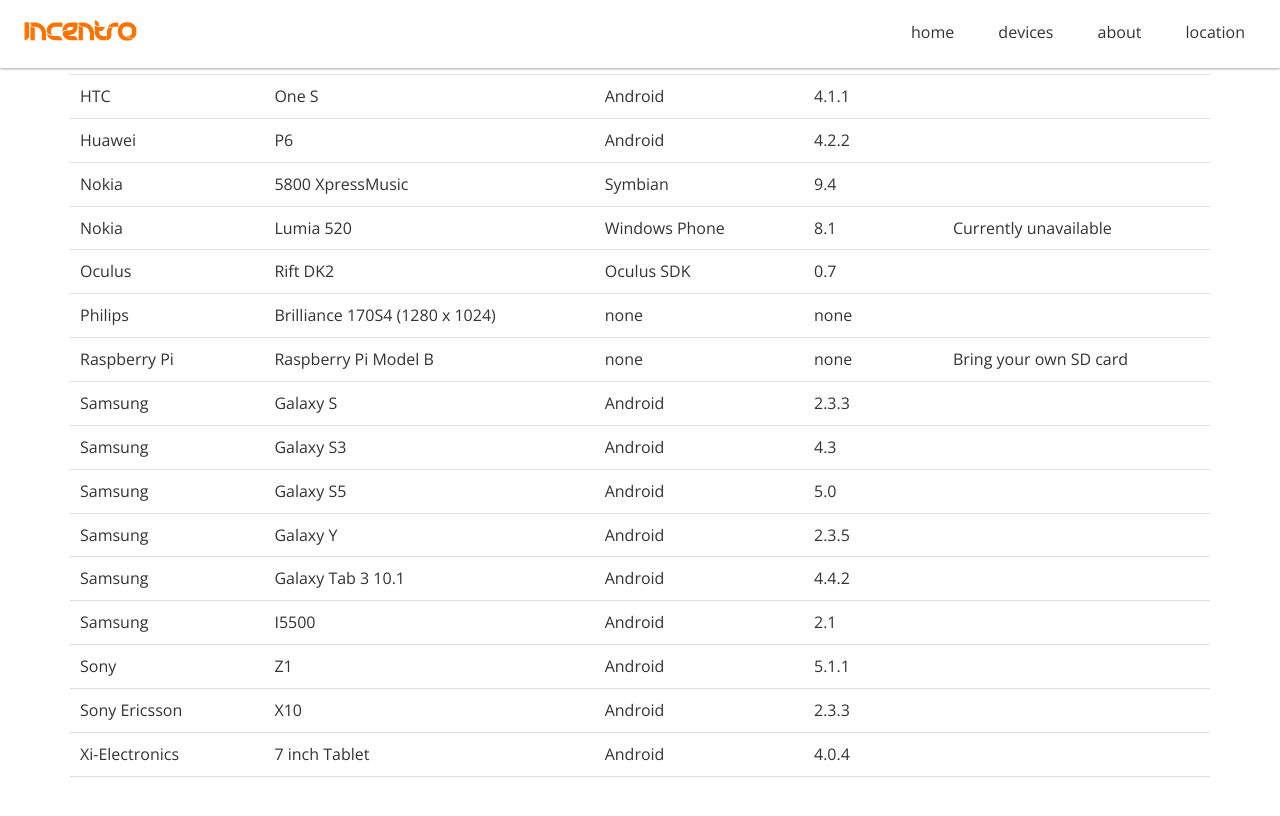
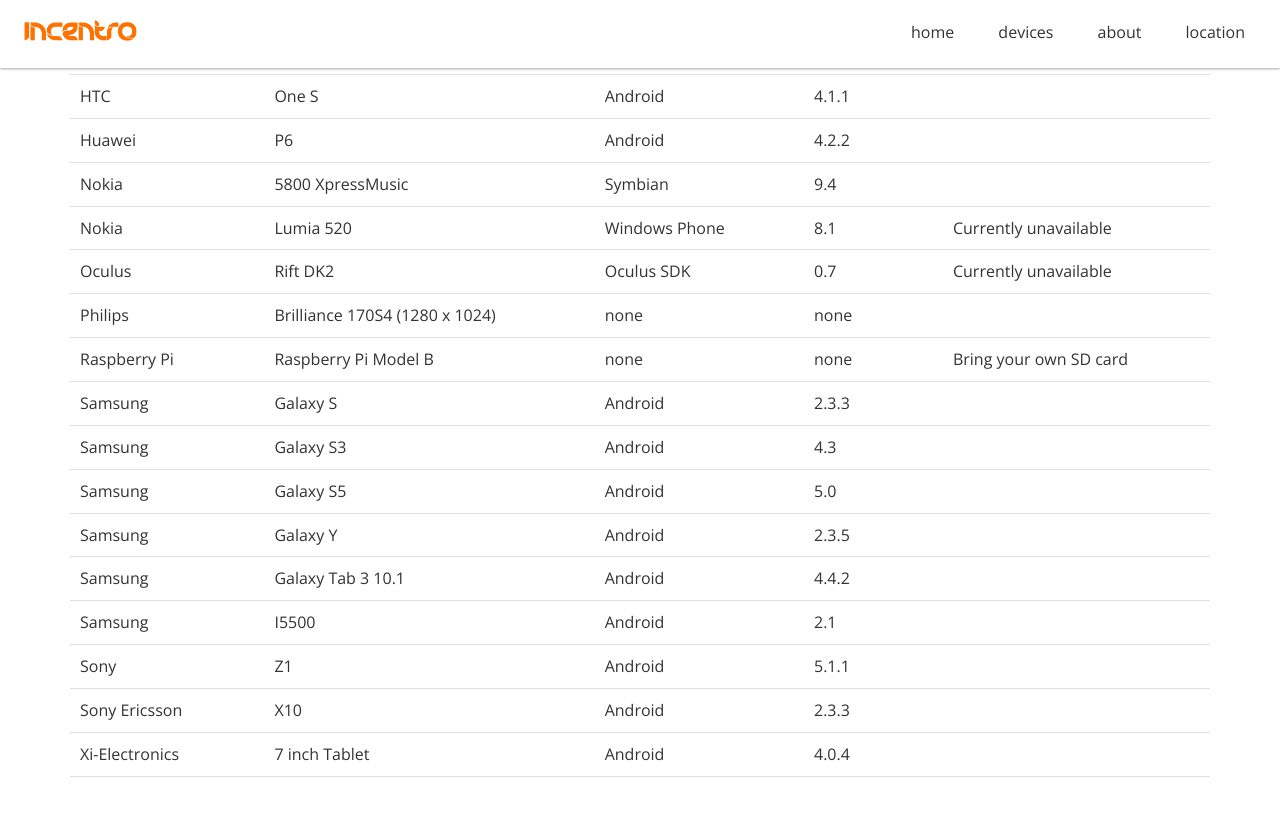
Before and after one commit to incentro/devicelab, a Jekyll site: the page built from index.html, in a window 1280 px wide and 900 px high, scrolled down 1402 px. Shown: the top 816 px of the window. Built offline with Jekyll 4.4.1, drawn with Linux system fonts in a browser that asks for light colours; nearby versions of some CDN libraries; Markdown is read by kramdown in place of the engine named in the settings.

Commit message:
Update devicelist.yml

```diff
--- a/_data/devicelist.yml
+++ b/_data/devicelist.yml
@@ -149,6 +149,7 @@
   device: Rift DK2
   os: Oculus SDK
   osversion: 0.7
+  remarks: Currently unavailable
 # Owner: Pieter Beekman
 
 - title: PhilipsBrilliance170S4
```
